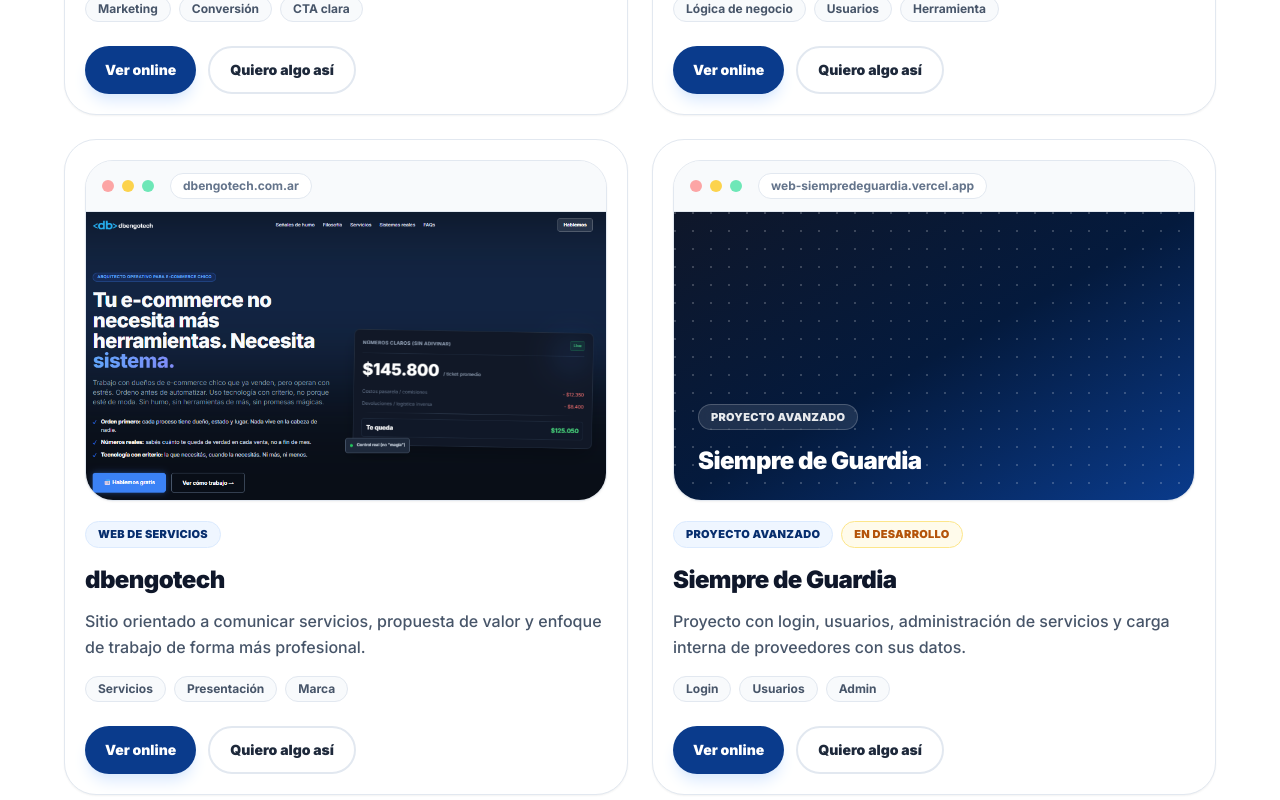
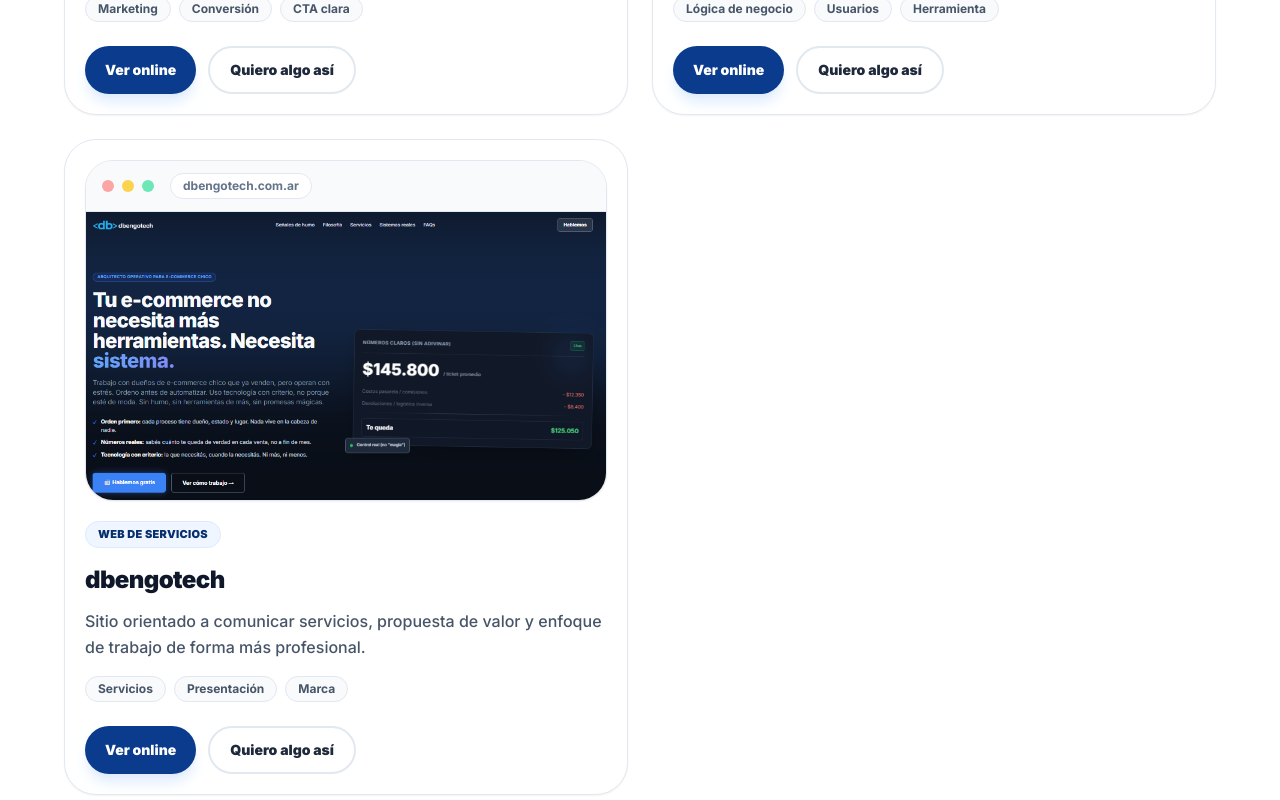
Before and after one commit to BengoDamian/oriavision-hub, a Next.js app: page /web in a window 1280 px wide. Shown: the part 2840-3640 px from the top of the page. Built offline with nearby package versions, Linux system fonts and the light colour scheme; no server answers.

Commit message:
Update page.tsx

```diff
--- a/src/app/web/page.tsx
+++ b/src/app/web/page.tsx
@@ -148,16 +148,6 @@ const projects: Project[] = [
       "Sitio orientado a comunicar servicios, propuesta de valor y enfoque de trabajo de forma más profesional.",
     stack: ["Servicios", "Presentación", "Marca"],
     image: "/portfolio/dbengotech.png",
-  },
-  {
-    title: "Siempre de Guardia",
-    kind: "Proyecto avanzado",
-    status: "En desarrollo",
-    href: "https://web-siempredeguardia.vercel.app/",
-    domain: "web-siempredeguardia.vercel.app",
-    description:
-      "Proyecto con login, usuarios, administración de servicios y carga interna de proveedores con sus datos.",
-    stack: ["Login", "Usuarios", "Admin"],
   },
 ];
 
```
